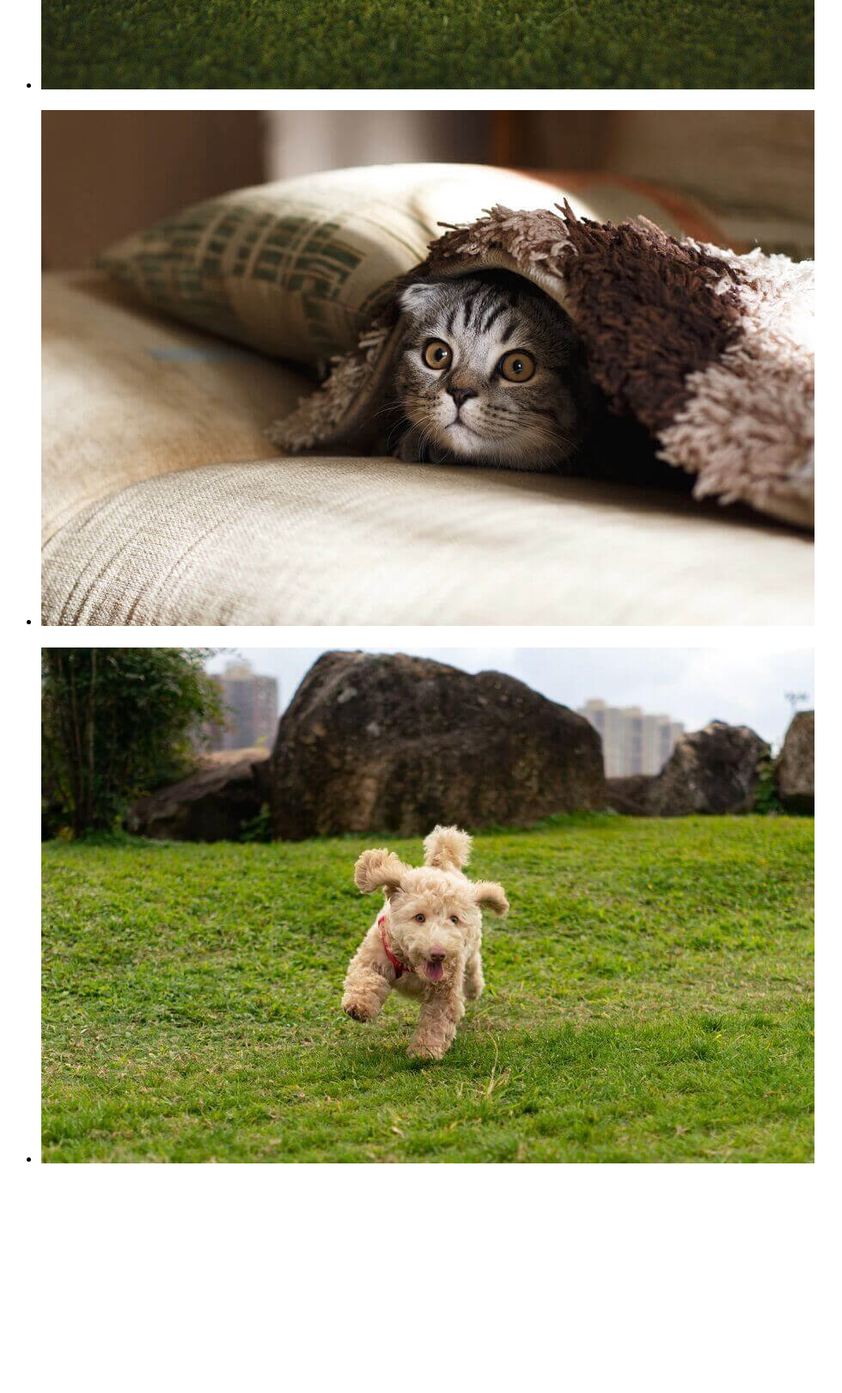
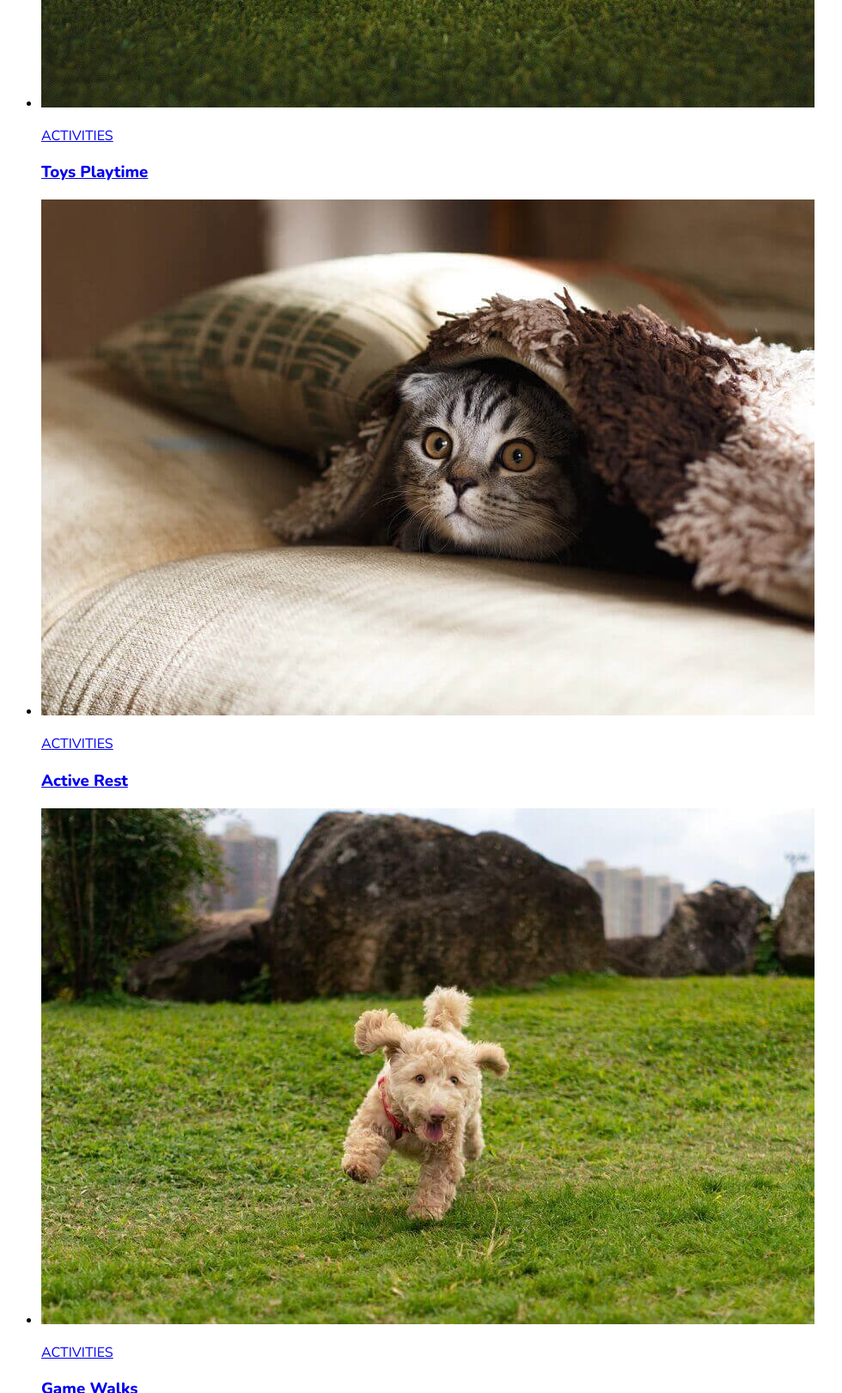
Before and after one commit to patifusa-20/202210-W2-E3-patricia-rufino, a website: page index.html in a window 1280 px wide. Shown: the part 1180-2800 px from the top of the page at 86% size, without its empty margins (0-980 px from the left). Before the commit the page ends 2558 px from the top, so only its background shows below. Drawn offline with nearby package versions, Linux system fonts and the light colour scheme.

Commit message:
Improve HTML structure to perfect validate and colors variables in CSS

```diff
--- a/index.html
+++ b/index.html
@@ -23,13 +23,12 @@
         <header>
             <img src="assets/logo2.png" alt="Logotipo" />
             <nav>
-                <img src="assets/icon-menu.svg" alt="Icono menú" />
+                <img src="assets/menu-icon.svg" alt="Icono menú" />
                 <ul>
                     <li>
                         <a href="#"><p>Home</p></a>
                     </li>
                     <li>
-                        <a href="#"></a>
                         <p>Live Demo</p>
                         <img
                             src="assets/arrow-icon.svg"
@@ -52,16 +51,13 @@
                                 </a>
                             </li>
                         </ul>
-                        </a>
                     </li>
                     <li>
-                        <a href="#">
                         <p>Live Demo Blocks</p>
                         <img
                             src="assets/arrow-icon.svg"
                             alt="Icono desplegar"
                         />
-                        </a>
                     </li>
                     <li><button>BUY NOW</button></li>
                 </ul>
@@ -78,32 +74,31 @@
                     <li>
                         <a href="#">
                             <div>
-                                <img src="assets/01.jpg" alt="Toys playtime">
-                                <p></p>
-                                <h3></h3>
+                                <img src="assets/01.jpg" alt="Toys playtime" />
+                                <p>ACTIVITIES</p>
+                                <h3>Toys Playtime</h3>
                             </div>
                         </a>
                     </li>
                     <li>
                         <a href="#">
                             <div>
-                                <img src="assets/02.jpg" alt="Active rest">
-                                <p></p>
-                                <h3></h3>
+                                <img src="assets/02.jpg" alt="Active rest" />
+                                <p>ACTIVITIES</p>
+                                <h3>Active Rest</h3>
                             </div>
                         </a>
                     </li>
                     <li>
                         <a href="#">
                             <div>
-                                <img src="assets/03.jpg" alt="Game walks">
-                                <p></p>
-                                <h3></h3>
+                                <img src="assets/03.jpg" alt="Game walks" />
+                                <p>ACTIVITIES</p>
+                                <h3>Game Walks</h3>
                             </div>
                         </a>
                     </li>
                 </ul>
-
             </section>
         </main>
     </body>
--- a/styles.css
+++ b/styles.css
@@ -1,4 +1,7 @@
 :root {
+    --primary-color: #ed6436;
+    --text-color: #181818;
+    --on-color: #ffffff;
 }
 
 body {
```
Lines whose indentation alone changed are shown as unchanged.
